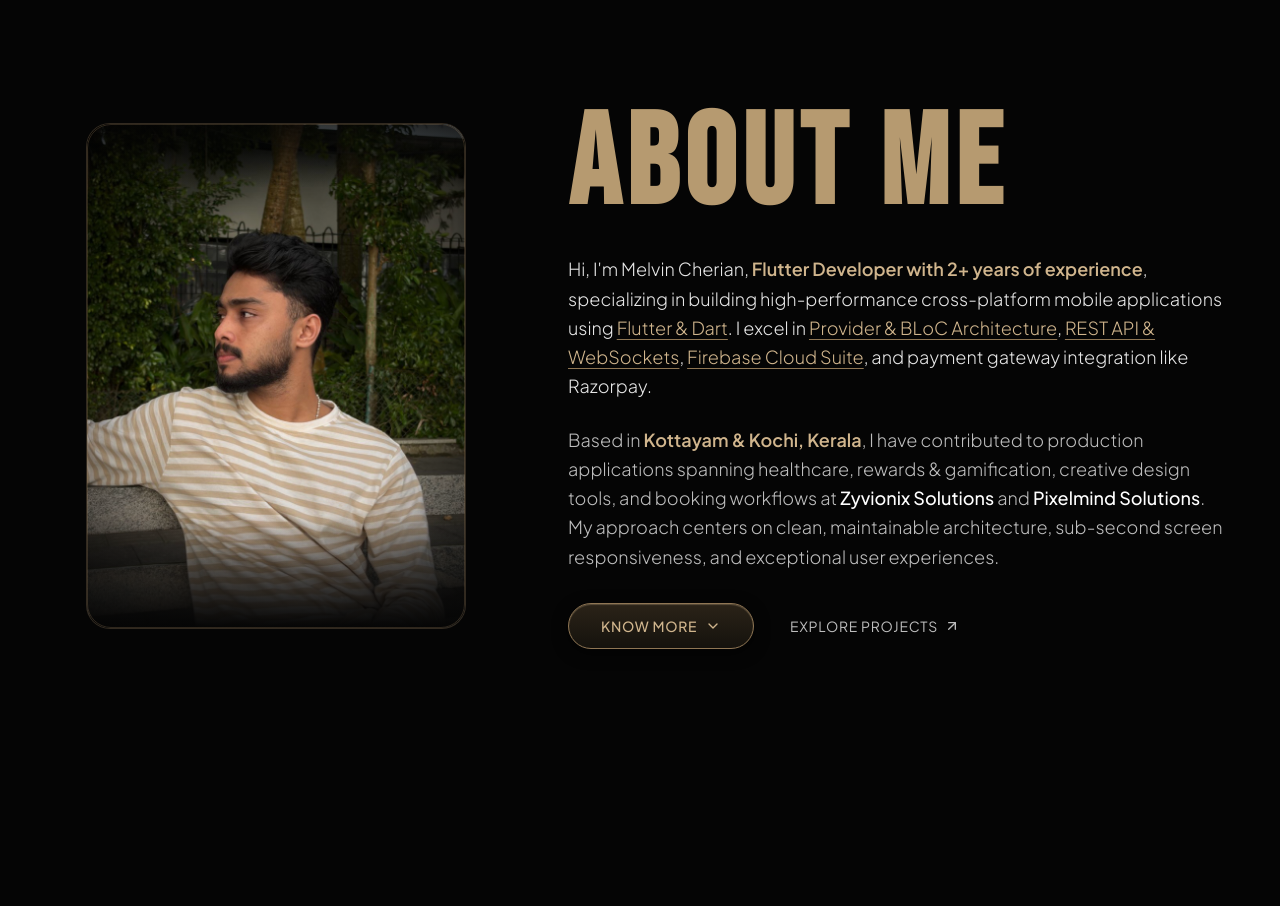
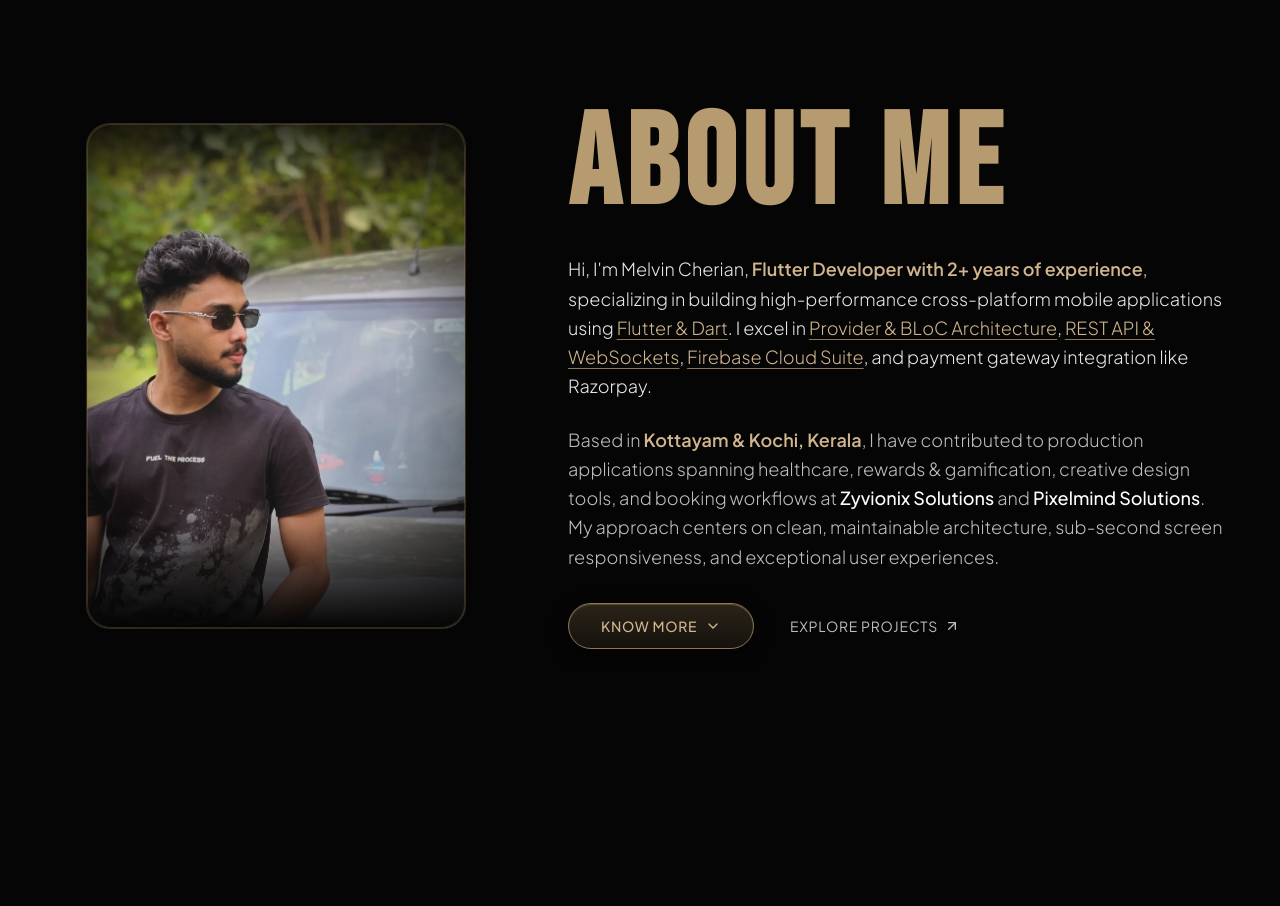
Before and after one commit to ZYVIONIX-SOLUTIONS-LLP/portfoliowebsite, a React (Vite) app: page / in a window 1280 px wide. Shown: the part 1180-2086 px from the top of the page. Built offline with nearby package versions, Linux system fonts and the light colour scheme.

Commit message:
Add user sunglasses photo to About Me section

```diff
--- a/src/components/About.tsx
+++ b/src/components/About.tsx
@@ -25,11 +25,11 @@ export const About = () => {
             <div className="absolute inset-0 bg-[#B69A70]/15 rounded-full blur-3xl transform scale-90 -z-10 pointer-events-none" />
 
             <div className="relative max-w-[380px] w-full rounded-3xl overflow-hidden group border border-[#8F7654]/30 bg-[#0a0a0a]">
-              {/* Authentic User Image */}
+              {/* Authentic User Image with Sunglasses */}
               <img
-                src="/user_portrait_original.jpg"
+                src="/about-portrait.jpg"
                 alt="Melvin Cherian - Flutter Developer"
-                className="w-full h-auto aspect-[3/4] object-cover object-top transform group-hover:scale-105 transition-transform duration-700 ease-out"
+                className="w-full h-auto aspect-[4/5] sm:aspect-[3/4] object-cover object-center transform group-hover:scale-105 transition-transform duration-700 ease-out"
                 loading="lazy"
               />
 
```
Also changed, not shown: public/about-portrait.jpg.
